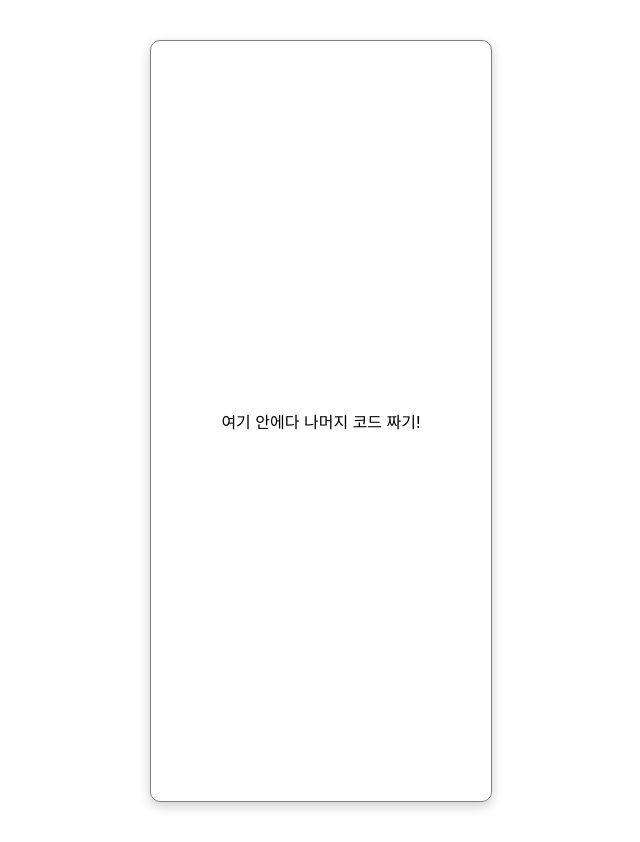
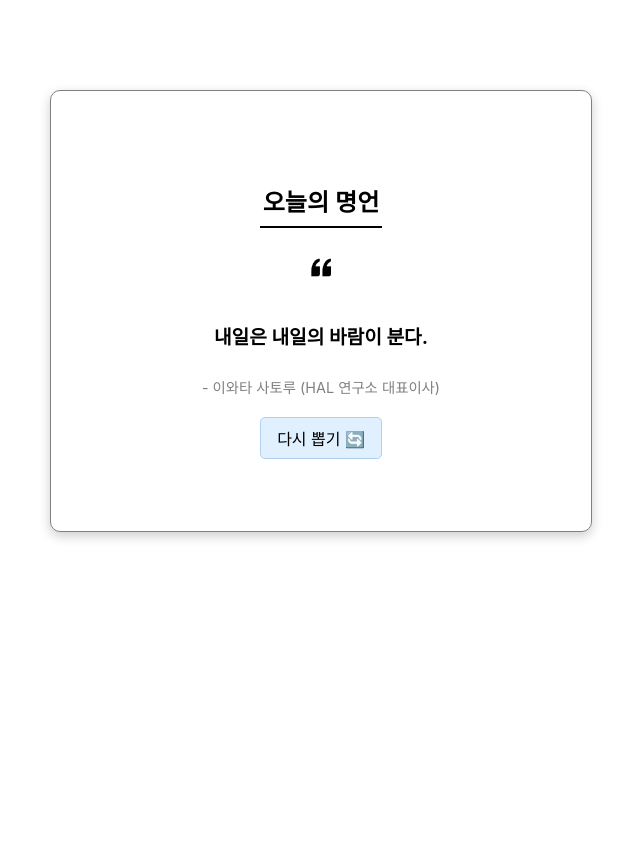
Before and after one commit to skjy7200/react1, a React (Create React App) app: page /quote in a window 1280 px wide. Shown: the whole page, without its empty margins (319-959 px from the left). After the commit the page ends 800 px from the top, so only its background shows below. Built offline with nearby package versions, Linux system fonts and the light colour scheme; no server answers.

Commit message:
김강현 파트 업로드

```diff
--- a/package.json
+++ b/package.json
@@ -9,6 +9,7 @@
     "@testing-library/user-event": "^13.5.0",
     "react": "^19.1.0",
     "react-dom": "^19.1.0",
+    "react-router-dom": "^7.6.0",
     "react-scripts": "5.0.1",
     "web-vitals": "^2.1.4"
   },
--- a/src/App.css
+++ b/src/App.css
@@ -44,8 +44,8 @@
 .quote-box {
   border: 1px solid gray;
   padding: 20px;
-  width: 300px;
-  height: 90vh;
+  width: 500px;
+  height: 50vh;
   display: flex;
   justify-content: center;
   align-items: center;
--- a/src/App.js
+++ b/src/App.js
@@ -1,12 +1,19 @@
 import React from "react";
-import QuoteBox from "./components/QuoteBox";
+import { BrowserRouter as Router, Routes, Route } from "react-router-dom";
+import Quote from "./pages/Quote";         // 첫 페이지?
+import QuotePage from "./pages/QuotePage"; // 두번쨰 페이지
 import "./App.css";
 
 function App() {
   return (
-    <div className="App">
-      <QuoteBox />
-    </div>
+    <Router>
+      <div className="App">
+        <Routes>
+          <Route path="/" element={<Quote />} />
+          <Route path="/quote" element={<QuotePage />} />
+        </Routes>
+      </div>
+    </Router>
   );
 }
 
--- a/src/pages/Quote.jsx
+++ b/src/pages/Quote.jsx
@@ -1 +1,28 @@
 //API 연결
+import React from "react";
+import { useNavigate } from "react-router-dom";
+import "../App.css";
+
+function Quote() {
+  const navigate = useNavigate();
+
+  return (
+    <div className="quote-box" style={{ textAlign: "center" }}>
+      <button
+        onClick={() => navigate("/quote")}
+        style={{
+          padding: "10px 20px",
+          fontSize: "1rem",
+          borderRadius: "5px",
+          backgroundColor: "#e0f0ff",
+          border: "1px solid #b0d0f0",
+          cursor: "pointer"
+        }}
+      >
+        명언 뽑기
+      </button>
+    </div>
+  );
+}
+
+export default Quote;
--- a/src/pages/QuotePage.jsx
+++ b/src/pages/QuotePage.jsx
@@ -1 +1,74 @@
-//2페이지
+import React, { useEffect, useState } from "react";
+import "../App.css";
+
+function QuotePage() {
+  const [advice, setAdvice] = useState(null);
+
+  const fallbackQuotes = [
+    {
+      message: "내일은 내일의 바람이 분다.",
+      author: "이와타 사토루",
+      authorProfile: "HAL 연구소 대표이사"
+    },
+    {
+      message: "시련은 있어도 실패는 없다.",
+      author: "정주영",
+      authorProfile: "현대그룹 회장"
+    }
+  ];
+
+
+  const fetchAdvice = async () => {
+    try {
+      const response = await fetch("https://korean-advice-open-api.vercel.app/api/advice");
+      const data = await response.json();
+      setAdvice(data);
+    } catch (error) {
+      const randomFallback = fallbackQuotes[Math.floor(Math.random() * fallbackQuotes.length)];
+      setAdvice(randomFallback);
+    }
+  };
+
+  useEffect(() => {
+    fetchAdvice();
+  }, []);
+
+  return (
+    <div className="quote-box" style={{ marginTop: "50px", textAlign: "center" }}>
+      <h2 style={{ marginBottom: "8px", fontWeight: "600" }}>오늘의 명언</h2>
+      <hr style={{ width: "120px", margin: "0 auto 20px", border: "1px solid #000" }} />
+      <img
+        src="/따음표.png"
+        alt="quotation mark"
+        style={{ width: "40px", height: "40px", marginBottom: "15px" }}
+      />
+      {advice ? (
+        <>
+          <p style={{ fontSize: "1.2rem", fontWeight: "bold", marginBottom: "12px" }}>
+            {advice.message}
+          </p>
+          <p style={{ fontSize: "0.9rem", color: "gray", marginBottom: "20px" }}>
+            - {advice.author} ({advice.authorProfile})
+          </p>
+          <button
+            onClick={fetchAdvice}
+            style={{
+              padding: "8px 16px",
+              fontSize: "1rem",
+              borderRadius: "5px",
+              cursor: "pointer",
+              backgroundColor: "#e0f0ff",
+              border: "1px solid #b0d0f0"
+            }}
+          >
+            다시 뽑기 🔄
+          </button>
+        </>
+      ) : (
+        <p>명언 로딩중...</p>
+      )}
+    </div>
+  );
+}
+
+export default QuotePage;
```
Also changed, not shown: public/따음표.png (added), 1 other file (tests, documents, lock files or other folders).
